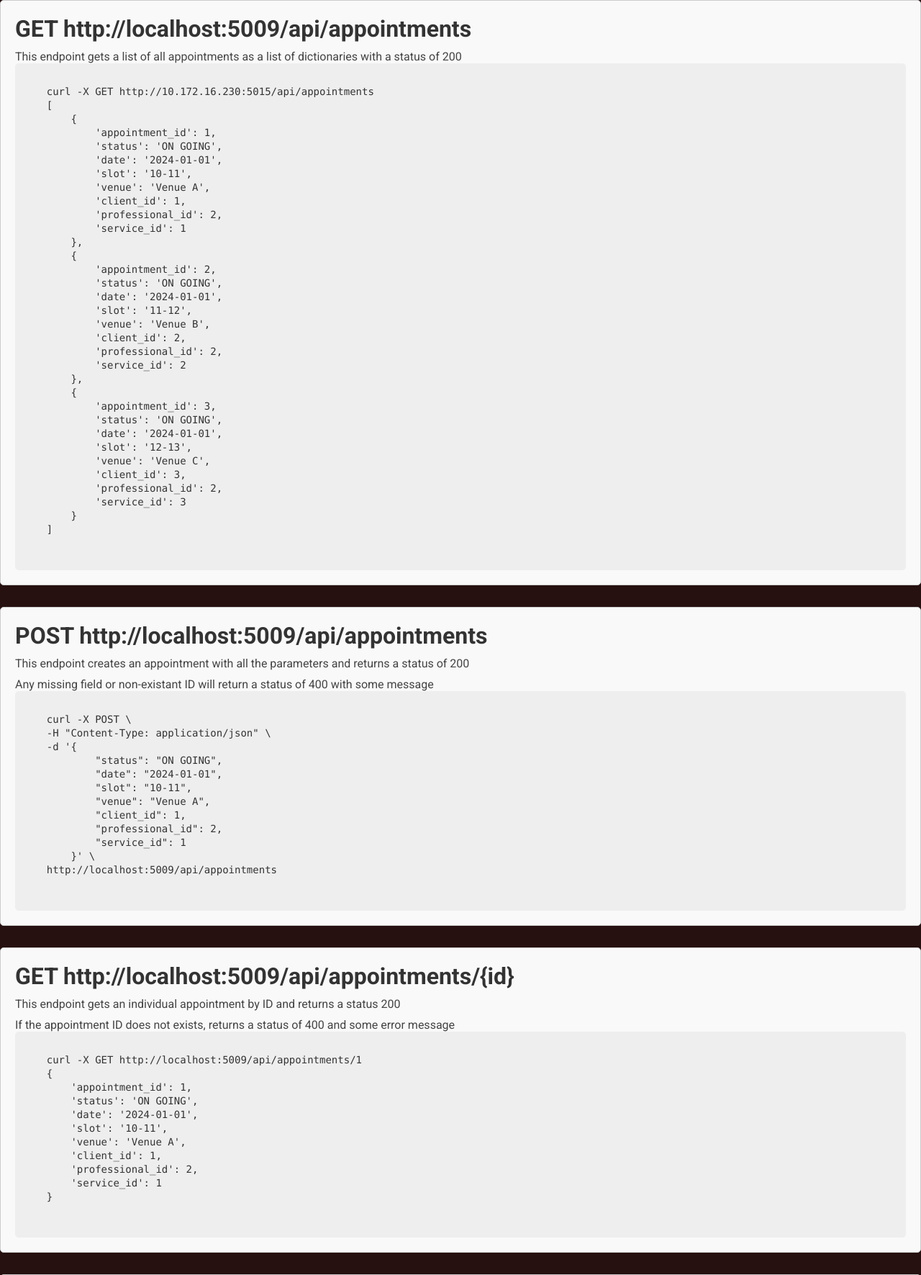
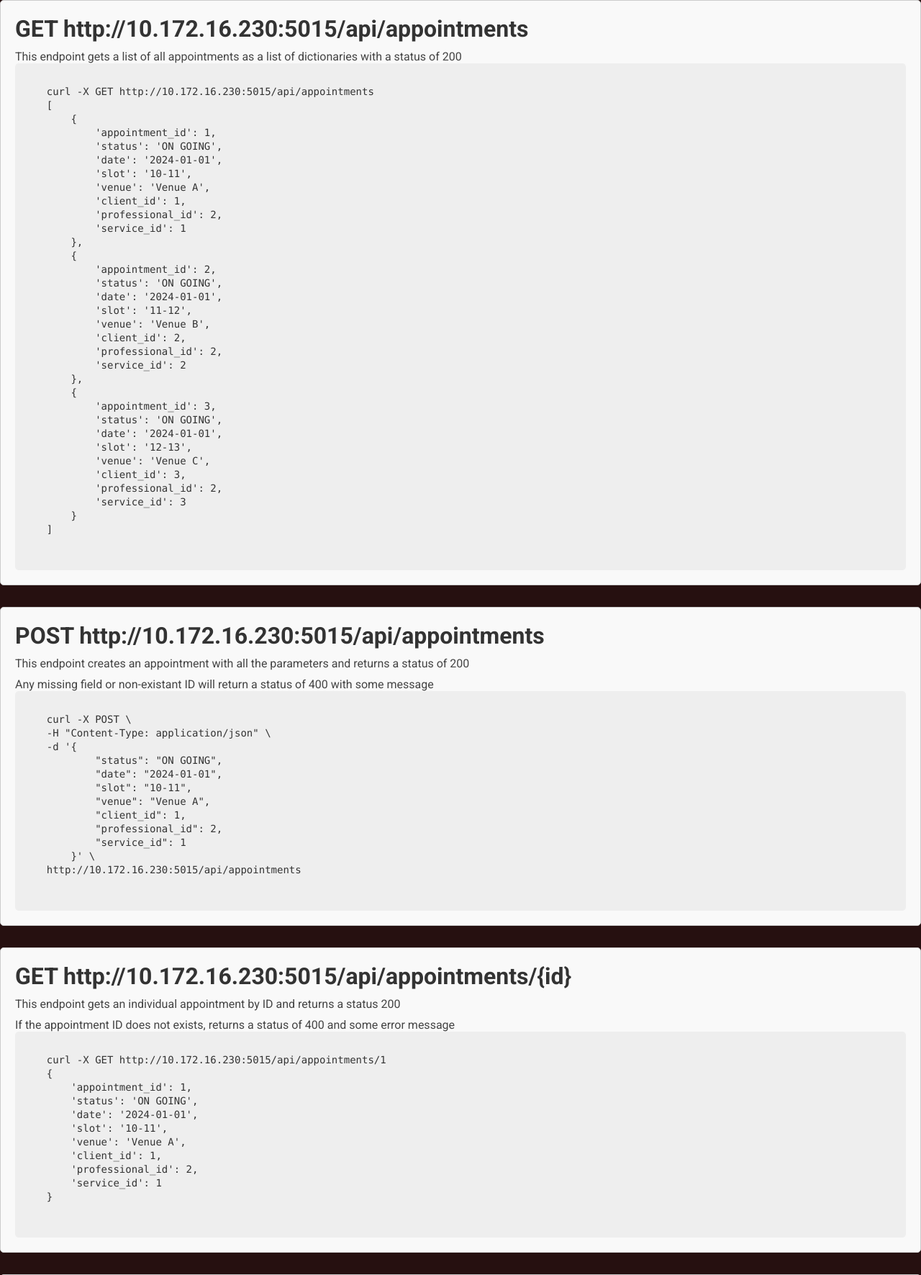
Before and after one commit to prabhjotaulakh159/barbershop-appointment-system, a Flask app: page /api-docs in a window 1280 px wide. Shown: the part 141-1912 px from the top of the page at 72% size. Run offline with Flask 3, Linux system fonts and the light colour scheme.

Commit message:
api docs

```diff
--- a/appointment_app/api/templates/api-docs.html
+++ b/appointment_app/api/templates/api-docs.html
@@ -7,7 +7,7 @@
 
 
         <div class="endpoint">
-            <h1 class="doc-header">GET http://localhost:5009/api/appointments</h1>
+            <h1 class="doc-header">GET http://10.172.16.230:5015/api/appointments</h1>
             <p class="description">This endpoint gets a list of all appointments as a list of dictionaries with a status of 200</p>
             <pre>
                 <code>
@@ -50,7 +50,7 @@
 
 
         <div class="endpoint">
-            <h1 class="doc-header">POST http://localhost:5009/api/appointments</h1>
+            <h1 class="doc-header">POST http://10.172.16.230:5015/api/appointments</h1>
             <p class="description">This endpoint creates an appointment with all the parameters and returns a status of 200</p>
             <p class="description">Any missing field or non-existant ID will return a status of 400 with some message</p>
             <pre>
@@ -66,7 +66,7 @@
             "professional_id": 2,
             "service_id": 1
         }' \
-    http://localhost:5009/api/appointments
+    http://10.172.16.230:5015/api/appointments
                 </code>
             </pre>
         </div>
@@ -74,12 +74,12 @@
 
 
         <div class="endpoint">
-            <h1 class="doc-header">GET http://localhost:5009/api/appointments/{id}</h1>
+            <h1 class="doc-header">GET http://10.172.16.230:5015/api/appointments/{id}</h1>
             <p class="description">This endpoint gets an individual appointment by ID and returns a status 200</p>
             <p class="description">If the appointment ID does not exists, returns a status of 400 and some error message</p>
             <pre>
                 <code>
-    curl -X GET http://localhost:5009/api/appointments/1
+    curl -X GET http://10.172.16.230:5015/api/appointments/1
     {
         'appointment_id': 1,
         'status': 'ON GOING',
@@ -97,18 +97,18 @@
 
 
         <div class="endpoint">
-            <h1 class="doc-header">DELETE http://localhost:5009/api/appointments/{id}</h1>
+            <h1 class="doc-header">DELETE http://10.172.16.230:5015/api/appointments/{id}</h1>
             <p class="description">This endpoint deletes an individual appointment by ID and returns a status 200</p>
             <p class="description">If the appointment ID does not exists, returns a status of 400 and some error message</p>
             <pre>
                 <code>
-    curl -X DELETE http://localhost:5009/api/appointments/1
+    curl -X DELETE http://10.172.16.230:5015/api/appointments/1
                 </code>
             </pre>
         </div>
 
         <div class="endpoint">
-            <h1 class="doc-header">PATCH http://localhost:5009/api/appointments/{id}</h1>
+            <h1 class="doc-header">PATCH http://10.172.16.230:5015/api/appointments/{id}</h1>
             <p class="description">This endpoint updates an appointment with a given ID with all the parameters and returns a status of 200</p>
             <p class="description">Any missing field or non-existant ID will return a status of 400 with some message</p>
             <p class="description">Here, we change the slot to 11-12 and the service ID to 4 for appointment ID 1</p>
@@ -125,7 +125,7 @@
             "professional_id": 2,
             "service_id": 4
         }' \
-    http://localhost:5009/api/appointments/1
+    http://10.172.16.230:5015/api/appointments/1
                 </code>
             </pre>
         </div>
```
